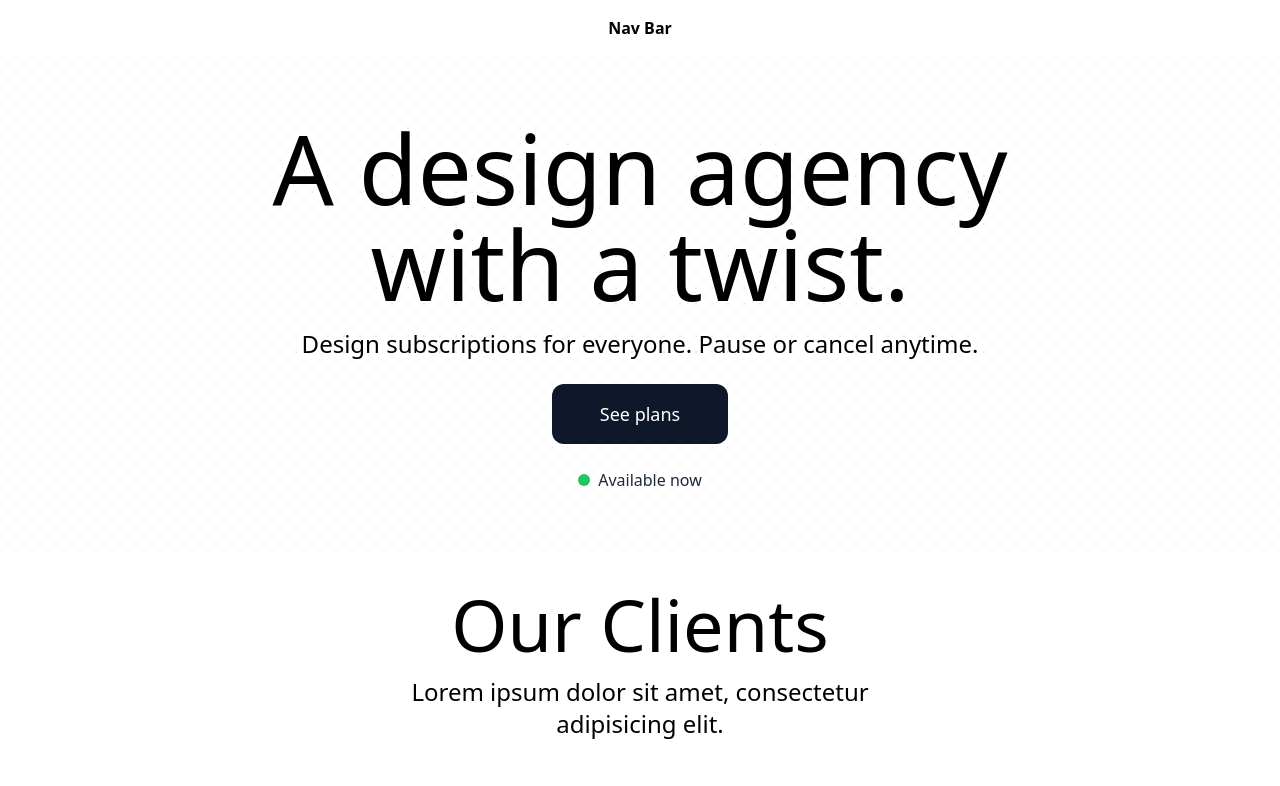
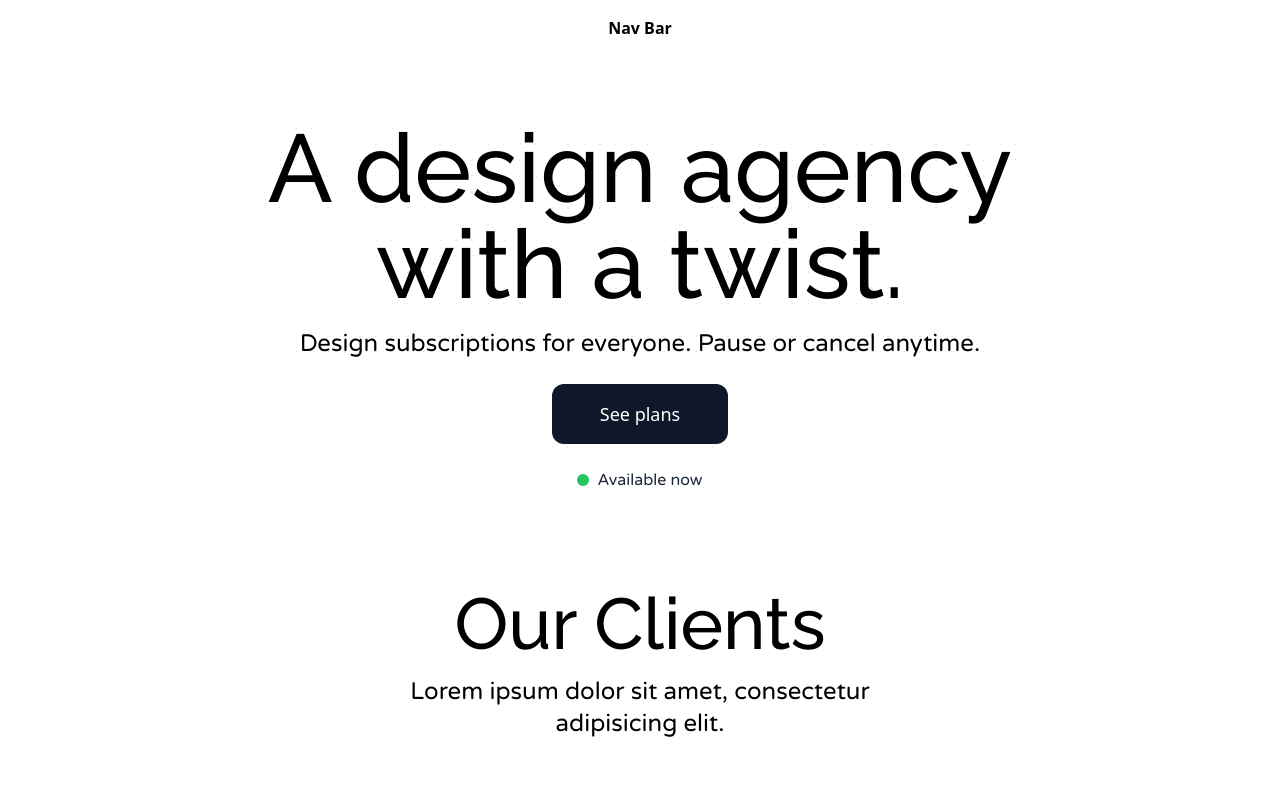
Before and after one commit to JuxtNorth/AgencySite, a React (Vite) app: page / in a window 1280 px wide. Shown: the top 786 px of the page. Built offline with nearby package versions, Linux system fonts and the light colour scheme.

Commit message:
Change Font

```diff
--- a/index.html
+++ b/index.html
@@ -4,6 +4,12 @@
 		<meta charset="UTF-8" />
 		<link rel="icon" type="image/svg+xml" href="/vite.svg" />
 		<meta name="viewport" content="width=device-width, initial-scale=1.0" />
+		<link rel="preconnect" href="https://fonts.googleapis.com" />
+		<link rel="preconnect" href="https://fonts.gstatic.com" crossorigin />
+		<link
+			href="https://fonts.googleapis.com/css2?family=Raleway:ital,wght@0,100..900;1,100..900&family=Varela+Round&display=swap"
+			rel="stylesheet"
+		/>
 		<title>Vite + React + TS</title>
 	</head>
 	<body>
--- a/src/index.css
+++ b/src/index.css
@@ -11,3 +11,18 @@
 		scrollbar-width: none;
 	}
 }
+
+h1,
+h2,
+h3,
+h4,
+h5,
+h6 {
+	@apply font-display;
+}
+
+p,
+a,
+span {
+	@apply font-body;
+}
--- a/tailwind.config.js
+++ b/tailwind.config.js
@@ -3,6 +3,10 @@ export default {
 	content: ['./index.html', './src/**/*.{js,ts,jsx,tsx}'],
 	theme: {
 		extend: {
+			fontFamily: {
+				display: '"Raleway", sans-serif',
+				body: '"Varela Round", sans-serif'
+			},
 			keyframes: {
 				'accordion-down': {
 					from: { height: '0' },
```
